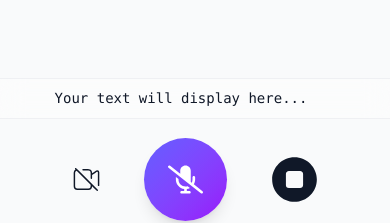
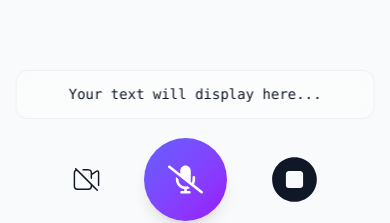
Before and after one commit to ogayanfe/ganibot, a Next.js app: page /chat in a window 390 px wide. Shown: the part 565-788 px from the top of the page. Built offline with nearby package versions, Linux system fonts and the light colour scheme; no server answers.

Commit message:
fixed the ui

```diff
--- a/app/chat/page.tsx
+++ b/app/chat/page.tsx
@@ -130,7 +130,7 @@ export default function NewChat() {
           <div
             key="transcript"
             className={cn(
-              "absolute bottom-[10rem] max-w[80%] left-1/2 -translate-x-1/2 w-[700px] text-center z-30",
+              "absolute bottom-[10rem] max-w-[92%] left-1/2 -translate-x-1/2 w-[700px] text-center z-30",
               videoOn && "sm:left-[calc(100vw-300px)]"
             )}
           >
--- a/components/chat/transcript.tsx
+++ b/components/chat/transcript.tsx
@@ -38,31 +38,22 @@ export default function Transcript({ loading }: IProps) {
       <div
         key={videoOn ? "video-on" : "video-off"}
         className={cn(
-          "rounded-xl p-2 md:p-6 flex flex-col justify-between z-20 backdrop-blur-md border transition-colors duration-300",
+          "rounded-xl p-3 md:p-6 flex flex-col justify-between z-20 backdrop-blur-md border transition-colors duration-300",
           videoOn
             ? "fixed bottom-28 md:bottom-32 left-4 right-4 md:left-auto md:right-auto md:w-96 bg-gray-800/90 text-white border-gray-700"
             : "w-full max-w-2xl lg:max-w-3xl text-gray-900 dark:text-white bg-white/40 dark:bg-gray-900/40 border-gray-300/30 dark:border-gray-700/30"
         )}
       >
-        <div
-          key={displayedText}
-          className="overflow-y-auto max-h-48 md:max-h-64"
-        >
+        <div key={displayedText} className="overflow-y-auto max-h-48 md:max-h-64">
           <p
             className={cn(
               "text-sm md:text-lg lg:text-xl font-mono leading-relaxed whitespace-pre-wrap break-words",
               loading && "animate-pulse text-gray-400 dark:text-gray-500"
             )}
           >
-            {loading
-              ? "Generating Response..."
-              : displayedText || "Your text will display here..."}
+            {loading ? "Generating Response..." : displayedText || "Your text will display here..."}
 
-            {showCursor && (
-              <span
-                className="inline-block w-[4px] h-4 bg-gray-800 dark:bg-white ml-1"
-              />
-            )}
+            {showCursor && <span className="inline-block w-[4px] h-4 bg-gray-800 dark:bg-white ml-1" />}
           </p>
         </div>
       </div>
```
